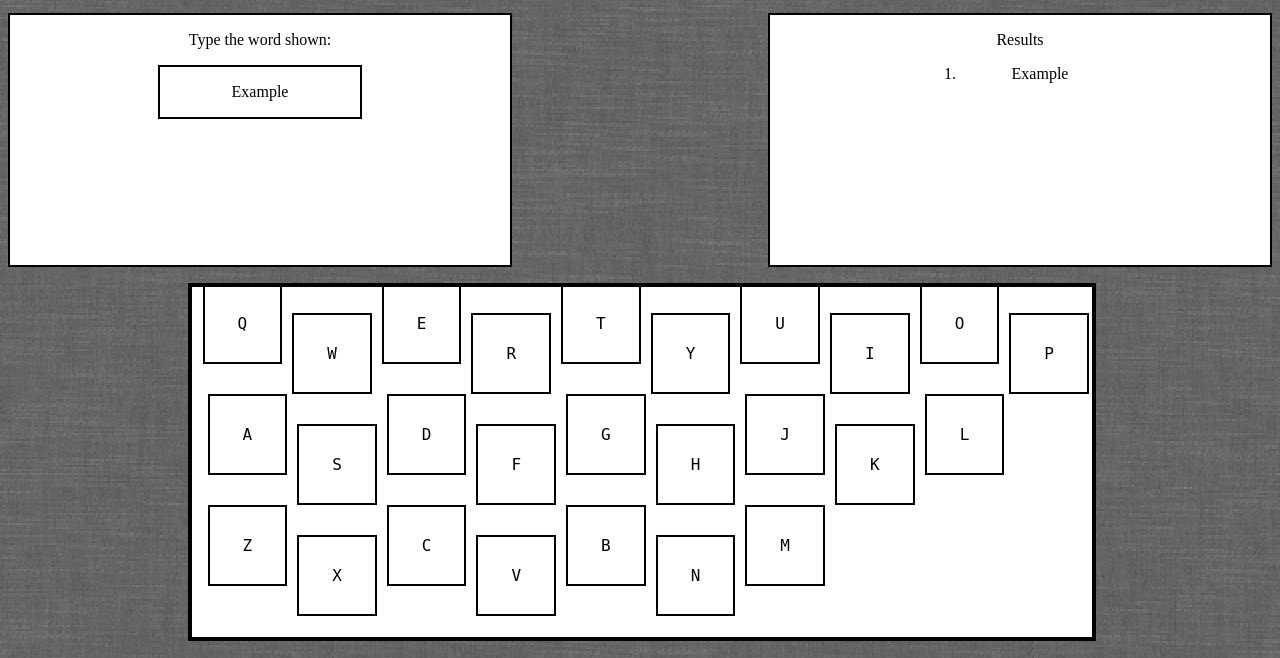
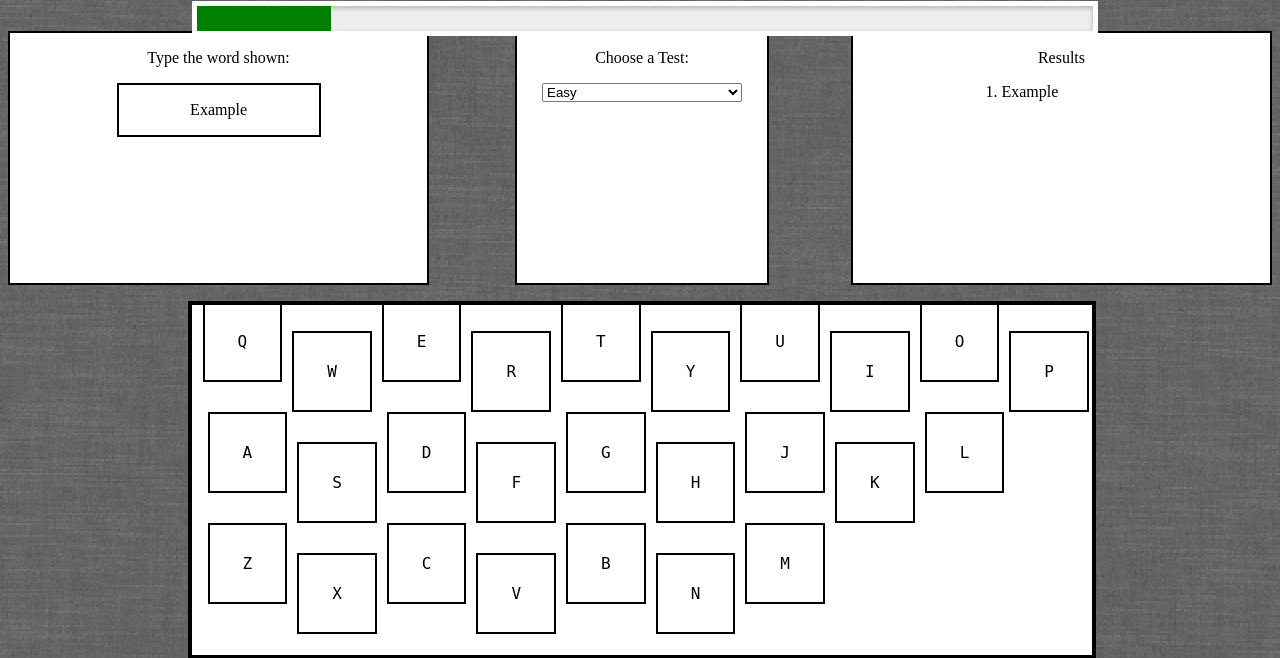
Before and after one commit to ochagata/CSC394Team5, a Django app: page /ARK/ in a window 1280 px wide. Shown: the part 31-689 px from the top of the page. Run offline with Django 3.2, Linux system fonts and the light colour scheme; a user stored in the database is signed in; parts of the project's set-up code (start-up, migrations or seed data) failed here and were passed over.

Commit message:
Created choice window and progress bar

```diff
--- a/Pazzos/ARK/static/ARK/css/style.css
+++ b/Pazzos/ARK/static/ARK/css/style.css
@@ -82,8 +82,38 @@ body{
 	background: url(pics/background.jpg) 50% 0 repeat fixed; min-height: 1000px;
 }
 
+progress[value] {
+  /* Reset the default appearance */
+  -webkit-appearance: none;
+   appearance: none;
+}
+progress[value]::-webkit-progress-bar {
+  background-color: #eee;
+  border-radius: 2px;
+  box-shadow: 0 2px 5px rgba(0, 0, 0, 0.25) inset;
+}
+
 #content {
 	text-align:center;
+}
+
+#prog{
+	width: 100%;
+	height: 25px;
+	background-color: #eee;
+	border-radius: 2px;
+	box-shadow: 0 2px 5px rgba(0, 0, 0, 0.25) inset;
+}
+
+#progressBar{
+	position:fixed;
+	top: 32px;
+	z-index: 1;
+	left: 15%;
+	padding: 5px 5px 5px 5px;
+	width: 70%;
+	margin: 0 auto;
+	background: white;
 }
 
 #welcome {
@@ -102,12 +132,11 @@ body{
 	width: 100%;
 	height: 250px;
 }
-
 #wordWindow {
 	text-align:center;
 	background: white;
 	height: 250px;
-	width: 500px;
+	width: 33%;
 	float: left;
 	border: 2px solid;
 }
@@ -117,11 +146,23 @@ body{
 	margin: 0 auto;
 }
 
+#choiceWindow {
+	position: absolute;
+	left:50%;
+	height: 250px;
+	width: 250px;
+	margin-left: -125px;
+	border: 2px solid;
+	background: white;
+}
+#choiceDrop {
+	width: 200px;
+	margin: 0 auto;
+}
 #resultsWindow {
-	text-align:center;
 	background: white;
 	height: 250px;
-	width: 500px;
+	width: 33%;
 	float: right;
 	border: 2px solid;
 }
--- a/Pazzos/templates/ARK/index.html
+++ b/Pazzos/templates/ARK/index.html
@@ -6,6 +6,10 @@
 <script src="{% static 'ARK/js/ark-keyboard.js' %}" ></script>
 <body>
 	<br><br>
+	<div id="progressBar">
+		<progress id="prog" max="100" value="15"></progress>
+	</div>
+	<br>
 	<div id="topWindows">
 		<div id="wordWindow">
 			<p>Type the word shown:</p>
@@ -13,8 +17,18 @@
 				<p>Example</p>
 			</div>
 		</div>
+		<div id="choiceWindow">
+			<div id="choiceDrop">
+				<p style="text-align:center;">Choose a Test:</p>
+				<select style="width:200px;">
+					  <option value="easy">Easy</option>
+					  <option value="medium">Medium</option>
+					  <option value="hard">Hard</option>
+				</select>
+			</div>
+		</div>
 		<div id="resultsWindow">
-			<p>Results</p>
+			<p style="text-align:center;">Results</p>
 			<div id="resultsList">
 				<ol>
 					<li>Example</li>
```
